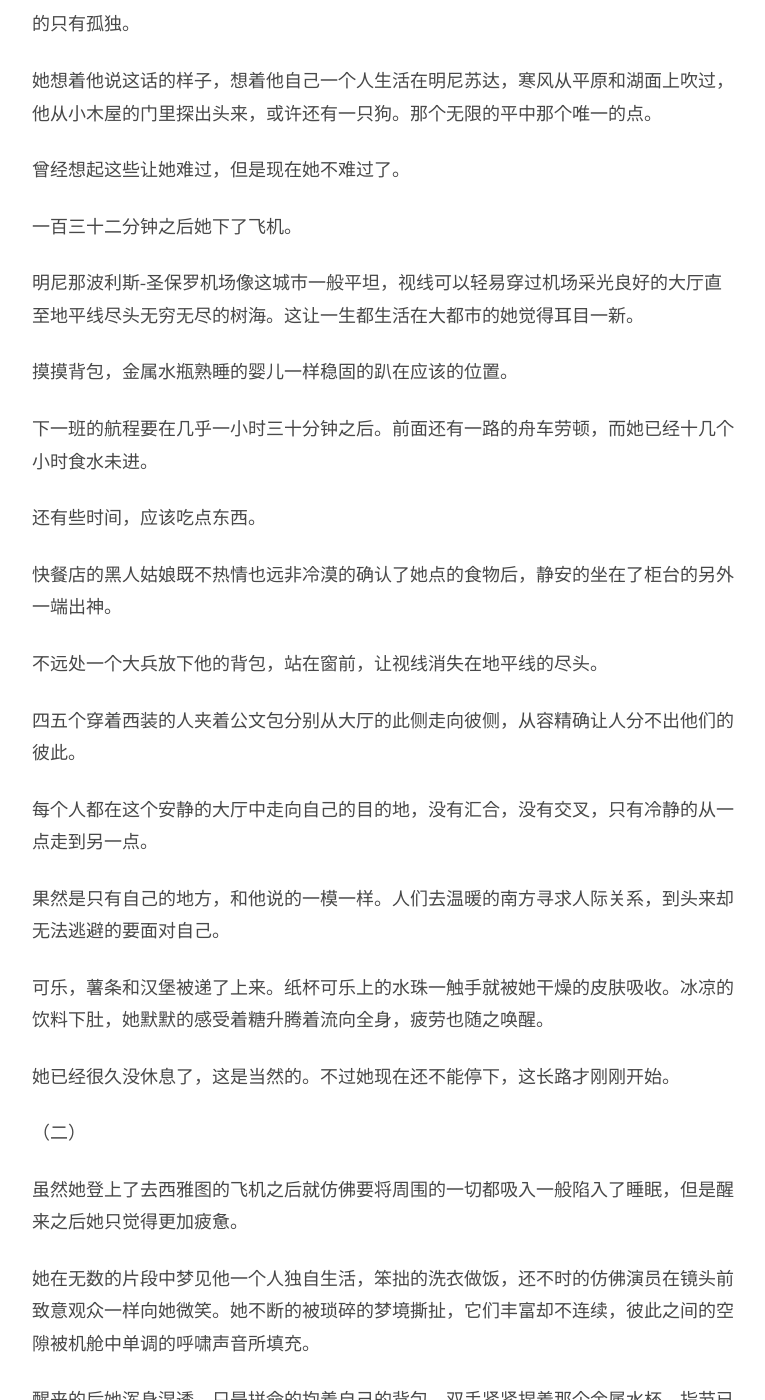
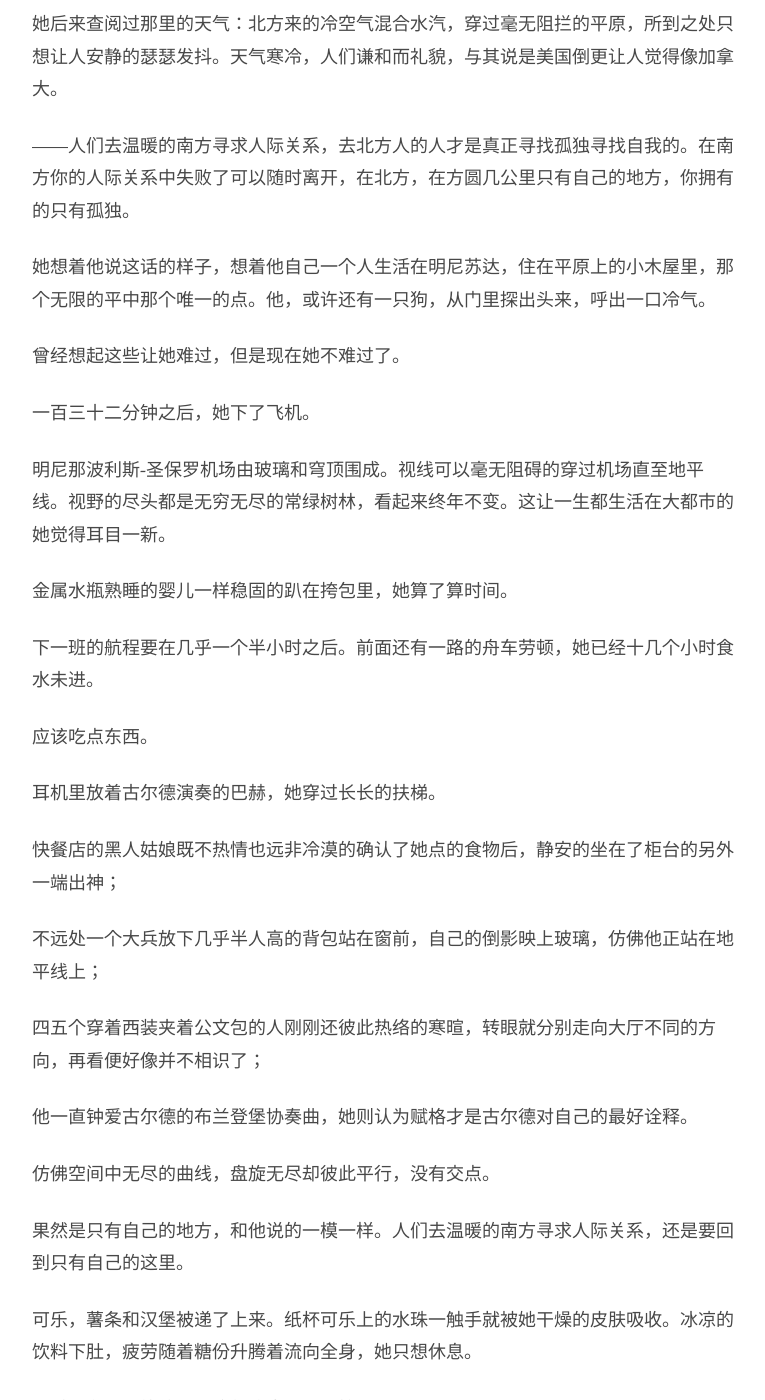
Before and after one commit to readandchedan/readandchedan.github.io, a Jekyll site: the page built from _posts/fiction/_posts/2014-08-13-long-road.md, in a window 1280 px wide and 1400 px high, scrolled down 972 px. Shown: the whole window, without its empty margins (256-1021 px from the left). Built offline with Jekyll 4.4.1, drawn with Linux system fonts in a browser that asks for light colours; some of the changed text lies outside the part shown.

Commit message:
Commited on 2014-08-19 01:06:21.051951

```diff
--- a/_posts/fiction/_posts/2014-08-13-long-road.md
+++ b/_posts/fiction/_posts/2014-08-13-long-road.md
@@ -6,58 +6,62 @@
 
 （一）
 
-谢了机场工作人员，接过递回来的文件，收起了那个不锈钢水瓶，将剩下的行李装好后又清点了一遍文件，确认一切不差之后，她起身走向登机口。
+虽然出行仓促，她仍然详尽的准备好旅行所需要的物品：洗漱用品，换洗衣物；打发时间的书本，充电器和耳机，一式三份的文件，身份证明，路上的票据，最后是那个不锈钢水瓶。
 
-这是来过无数次的机场，但这次的旅途略有不同。
+尽管从事无需旅行的职业，出于坚持和浪漫，她每年仍有超过一个月的时间往返于机场和车站。
 
-时间是六月二十三日下午一时二十三分，航程两小时十二分钟，第一站明尼苏达，一个平坦的双城。
+谢了安检人员，她套上鞋子，背上背包，接过递回的文件和水瓶，仔细的将它们按原样收在挎包里。她没看大屏幕上的登机信息，径直走向左手边的扶梯。她无数次通过这里，熟记每一个登机口的位置。
 
-——如果有朝一日在那样的城市过一生也不错。他这么说过
+时间是六月二十三日下午一时二十三分，飞行时间几乎两个半小时。第一站明尼苏达，平坦的双城。
+
+她记得他提起过这个城市。
+
+——如果有朝一日在明尼苏达过一生也不错。
+
+他这么说。
 
 ——起码你不愁没有时间面对自己。
 
-她后来查阅过那里的天气。呼啸的北风毫无阻拦的穿过平原，寒冷混合着水汽，冷得只想让人安静的瑟瑟发抖。寒冷的天气和礼貌的文化，与其说是美国倒更让人觉得像加拿大。
+格伦古尔德也这么说过，那是他最喜欢的演奏家。
 
-——你知道吗？古尔德说是北方才是永恒的。
-
-那是他最喜欢的演奏家，后来她收集了全套的古尔德演奏的巴赫，尤其喜欢他的赋格，平行的盘旋无尽。
-
-他则更喜欢布兰登堡变奏曲。
+她后来查阅过那里的天气：北方来的冷空气混合水汽，穿过毫无阻拦的平原，所到之处只想让人安静的瑟瑟发抖。天气寒冷，人们谦和而礼貌，与其说是美国倒更让人觉得像加拿大。
 
 ——人们去温暖的南方寻求人际关系，去北方人的人才是真正寻找孤独寻找自我的。在南方你的人际关系中失败了可以随时离开，在北方，在方圆几公里只有自己的地方，你拥有的只有孤独。
 
-她想着他说这话的样子，想着他自己一个人生活在明尼苏达，寒风从平原和湖面上吹过，他从小木屋的门里探出头来，或许还有一只狗。那个无限的平中那个唯一的点。
+她想着他说这话的样子，想着他自己一个人生活在明尼苏达，住在平原上的小木屋里，那个无限的平中那个唯一的点。他，或许还有一只狗，从门里探出头来，呼出一口冷气。
 
 曾经想起这些让她难过，但是现在她不难过了。
 
 
 
-一百三十二分钟之后她下了飞机。
+一百三十二分钟之后，她下了飞机。
 
-明尼那波利斯-圣保罗机场像这城市一般平坦，视线可以轻易穿过机场采光良好的大厅直至地平线尽头无穷无尽的树海。这让一生都生活在大都市的她觉得耳目一新。
+明尼那波利斯-圣保罗机场由玻璃和穹顶围成。视线可以毫无阻碍的穿过机场直至地平线。视野的尽头都是无穷无尽的常绿树林，看起来终年不变。这让一生都生活在大都市的她觉得耳目一新。
 
-摸摸背包，金属水瓶熟睡的婴儿一样稳固的趴在应该的位置。
+金属水瓶熟睡的婴儿一样稳固的趴在挎包里，她算了算时间。
 
-下一班的航程要在几乎一小时三十分钟之后。前面还有一路的舟车劳顿，而她已经十几个小时食水未进。
+下一班的航程要在几乎一个半小时之后。前面还有一路的舟车劳顿，她已经十几个小时食水未进。
 
-还有些时间，应该吃点东西。
+应该吃点东西。
 
 
+耳机里放着古尔德演奏的巴赫，她穿过长长的扶梯。
 
-快餐店的黑人姑娘既不热情也远非冷漠的确认了她点的食物后，静安的坐在了柜台的另外一端出神。
+快餐店的黑人姑娘既不热情也远非冷漠的确认了她点的食物后，静安的坐在了柜台的另外一端出神；
 
-不远处一个大兵放下他的背包，站在窗前，让视线消失在地平线的尽头。
+不远处一个大兵放下几乎半人高的背包站在窗前，自己的倒影映上玻璃，仿佛他正站在地平线上；
 
-四五个穿着西装的人夹着公文包分别从大厅的此侧走向彼侧，从容精确让人分不出他们的彼此。
+四五个穿着西装夹着公文包的人刚刚还彼此热络的寒暄，转眼就分别走向大厅不同的方向，再看便好像并不相识了；
 
-每个人都在这个安静的大厅中走向自己的目的地，没有汇合，没有交叉，只有冷静的从一点走到另一点。
+他一直钟爱古尔德的布兰登堡协奏曲，她则认为赋格才是古尔德对自己的最好诠释。
 
-果然是只有自己的地方，和他说的一模一样。人们去温暖的南方寻求人际关系，到头来却无法逃避的要面对自己。
+仿佛空间中无尽的曲线，盘旋无尽却彼此平行，没有交点。
 
+果然是只有自己的地方，和他说的一模一样。人们去温暖的南方寻求人际关系，还是要回到只有自己的这里。
 
-可乐，薯条和汉堡被递了上来。纸杯可乐上的水珠一触手就被她干燥的皮肤吸收。冰凉的饮料下肚，她默默的感受着糖升腾着流向全身，疲劳也随之唤醒。
+可乐，薯条和汉堡被递了上来。纸杯可乐上的水珠一触手就被她干燥的皮肤吸收。冰凉的饮料下肚，疲劳随着糖份升腾着流向全身，她只想休息。
 
-她已经很久没休息了，这是当然的。不过她现在还不能停下，这长路才刚刚开始。
+不过现在还不能停下，这长路才刚刚开始。
 
 
 （二）
@@ -142,7 +146,7 @@
 
 大厅里的旅客抱怨着离谱的价格，糟糕的环境同时强调着自己明早飞机的重要性。她只是上楼，找了自己的房间。床铺潮湿，地板和家具的缝隙中到处都写满了可疑，她并没追究。她从出机场的那一刻起就没打算睡。
 
-她和着衣服半躺在床上，想的都是明天的旅程。航班和车次，最终道德实践，那是个什么样的天气，她要如何才能到。那里会是什么样子，那里会有些什么样的人。
+她和着衣服半躺在床上，想的都是明天的旅程。航班和车次，最终抵达的时间，那里会是个什么样的天气，那里会是个什么样子，有些什么样的人。
 
 想着这些，她听了一夜的雨声。
 
```
